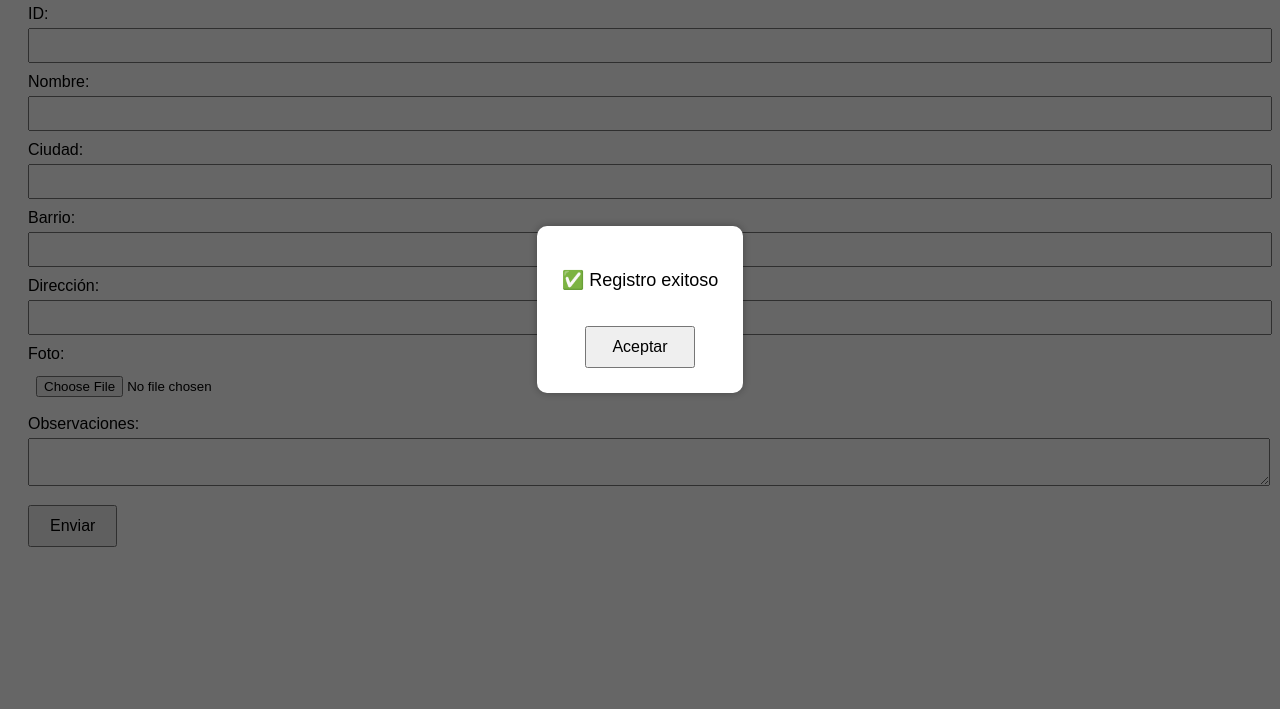
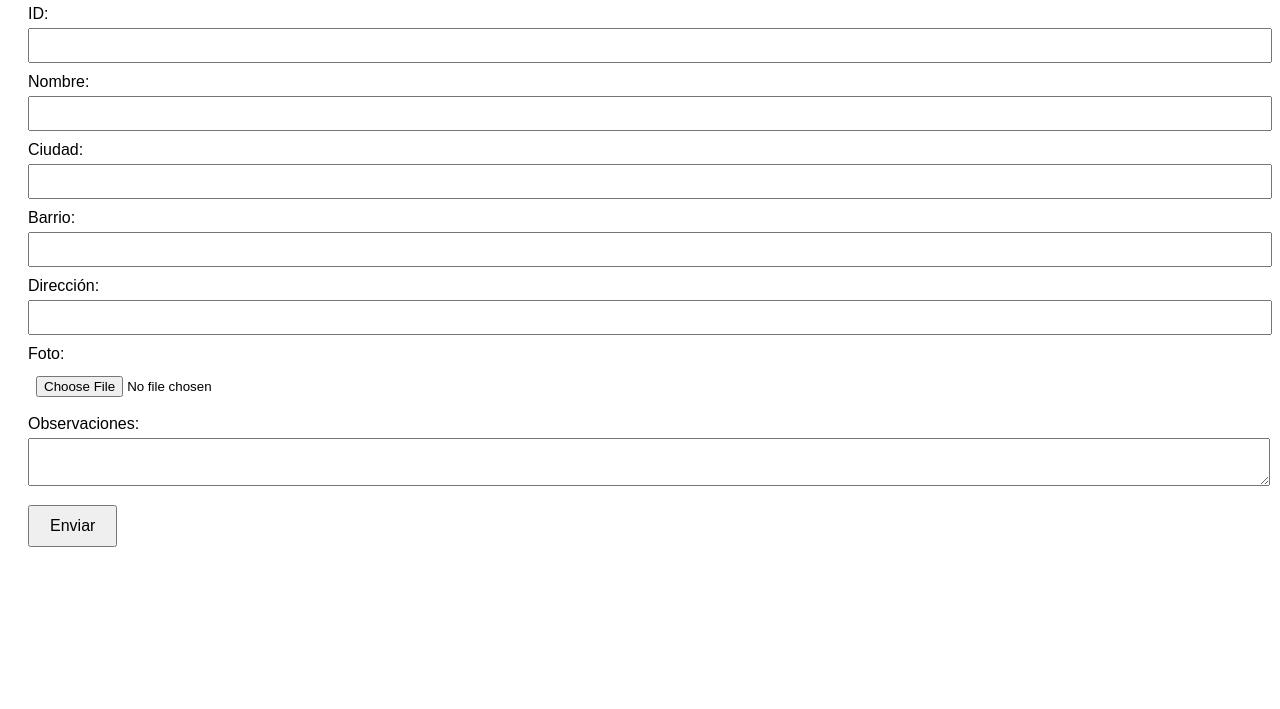
Before and after one commit to GustavoAAguirreG/formulario-exhibidores, a plain HTML site: page index.html in a window 1280 px wide. Shown: the part 91-800 px from the top of the page. Drawn offline with Linux system fonts and the light colour scheme.

Commit message:
index.html

```diff
--- a/index.html
+++ b/index.html
@@ -31,7 +31,7 @@
       z-index: 9999;
       justify-content: center;
       align-items: center;
-      display: flex; /* Importante: display flex para centrar cuando se muestra */
+
     }
     #mensajeExito .contenido {
       background-color: white;
```
